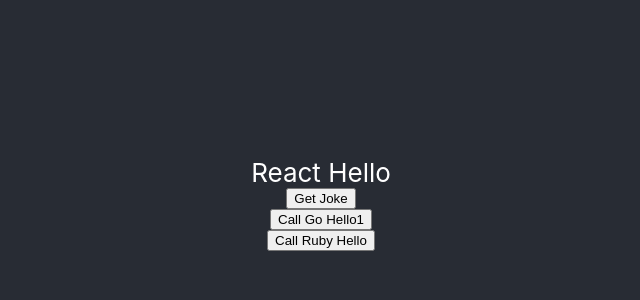
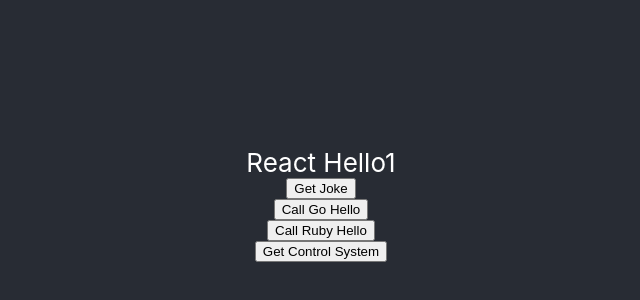
Before and after one commit to robjkc/react-hello, a React (Create React App) app: page / in a window 1280 px wide. Shown: the part 196-496 px from the top of the page, without its empty margins (319-959 px from the left). Built offline with nearby package versions, Linux system fonts and the light colour scheme.

Commit message:
update tiltfile

```diff
--- a/src/App.js
+++ b/src/App.js
@@ -5,7 +5,8 @@
 function App() {
   const [joke, setJoke] = useState("");
   const [go, setGo] = useState("");
-    const [ruby, setRuby] = useState("");
+  const [ruby, setRuby] = useState("");
+  const [controlSystem, setControlSystem] = useState("");
 
   const getJoke = () => {
       console.log("Hello World");
@@ -35,16 +36,27 @@
             });
     };
 
+    const getControlSystem = () => {
+        fetch("http://localhost:8089/control-system")
+            .then((response) => response.json())
+            .then((data) => {
+                console.log('Got control system!');
+                setControlSystem(data.control_system.name);
+            });
+    };
+
   return (
     <div className="App">
       <header className="App-header">
-        React Hello
+        React Hello1
         <button onClick={getJoke}>Get Joke</button>
         {joke}
-        <button onClick={getGo}>Call Go Hello1</button>
+        <button onClick={getGo}>Call Go Hello</button>
         {go}
           <button onClick={getRuby}>Call Ruby Hello</button>
           {ruby}
+          <button onClick={getControlSystem}>Get Control System</button>
+          {controlSystem}
       </header>
     </div>
   );
```
Also changed, not shown: 1 other file (tests, documents, lock files or other folders).
